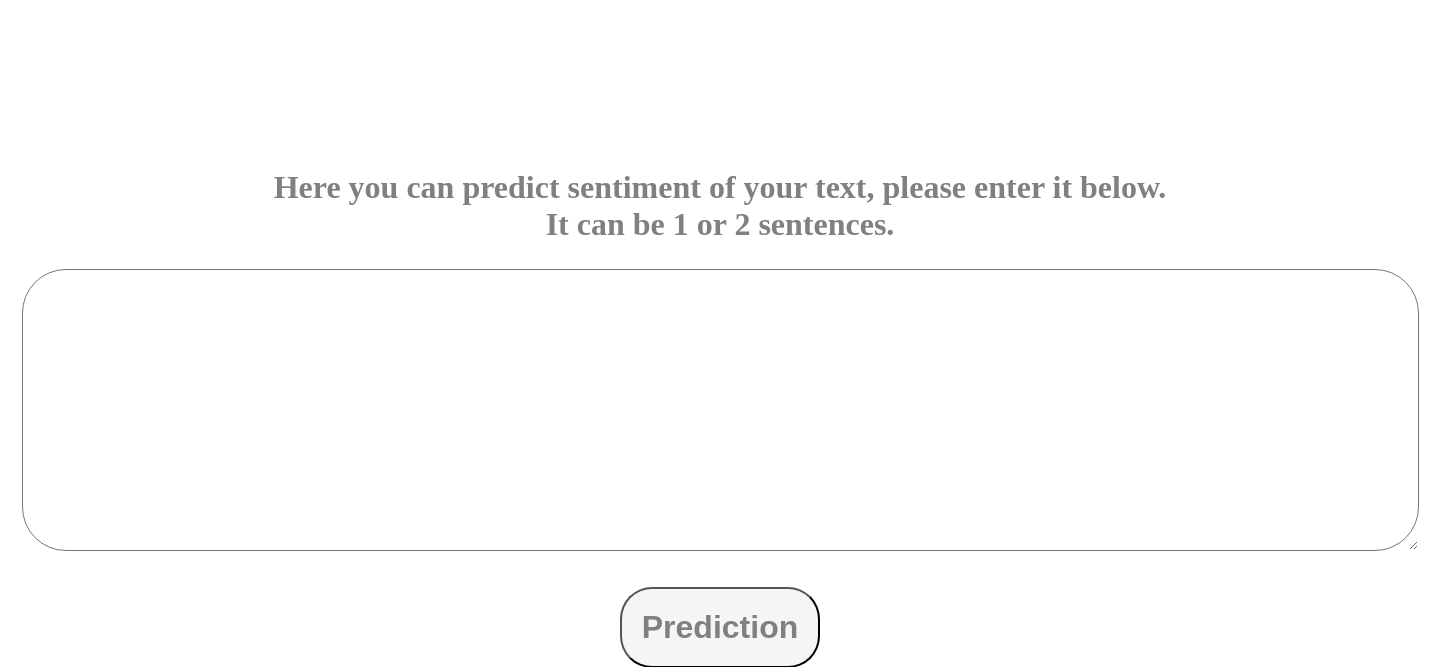
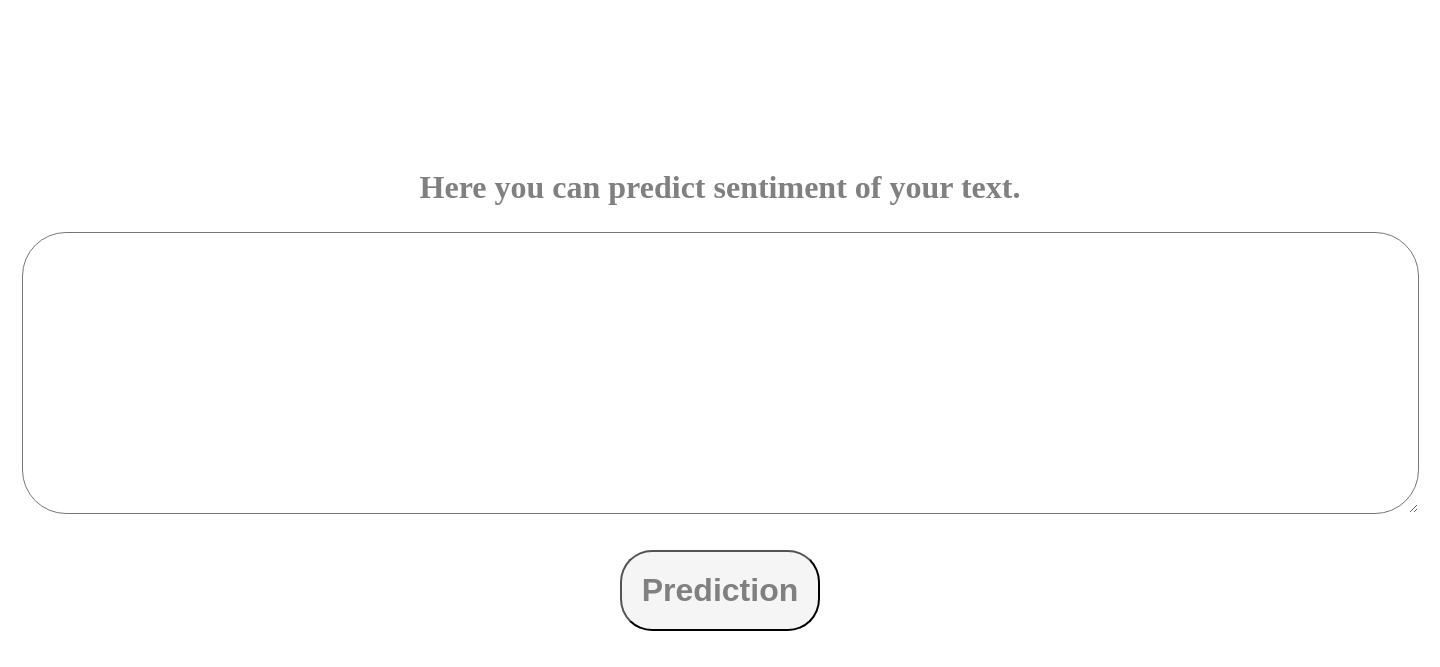
Before and after one commit to OlenaBL/nlp, a Flask app: page / in a window 1440 px wide. Shown: the top 667 px of the page. Run offline with Flask 2, Linux system fonts and the light colour scheme.

Commit message:
Update home.html

```diff
--- a/templates/home.html
+++ b/templates/home.html
@@ -47,7 +47,7 @@
         </style>
 </head>
 <body>
-<h2>Here you can predict sentiment of your text, please enter it below. <br> It can be 1 or 2 sentences.</h2>
+<h2>Here you can predict sentiment of your text.</h2>
 <form action="{{ url_for('predict')}}" method="POST">
 <!--<input type="text" name="text"/>-->
 <textarea name="headline" rows="10" cols="50" id="box"></textarea>
```
